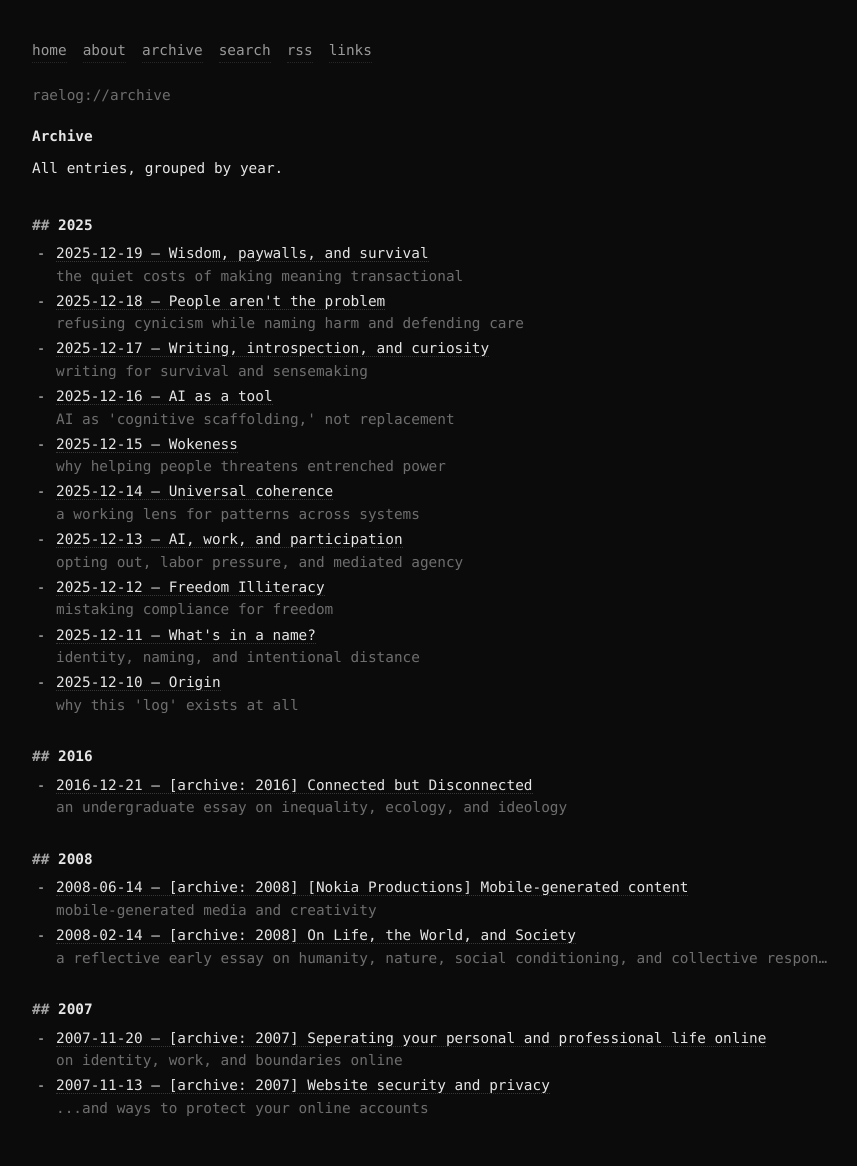
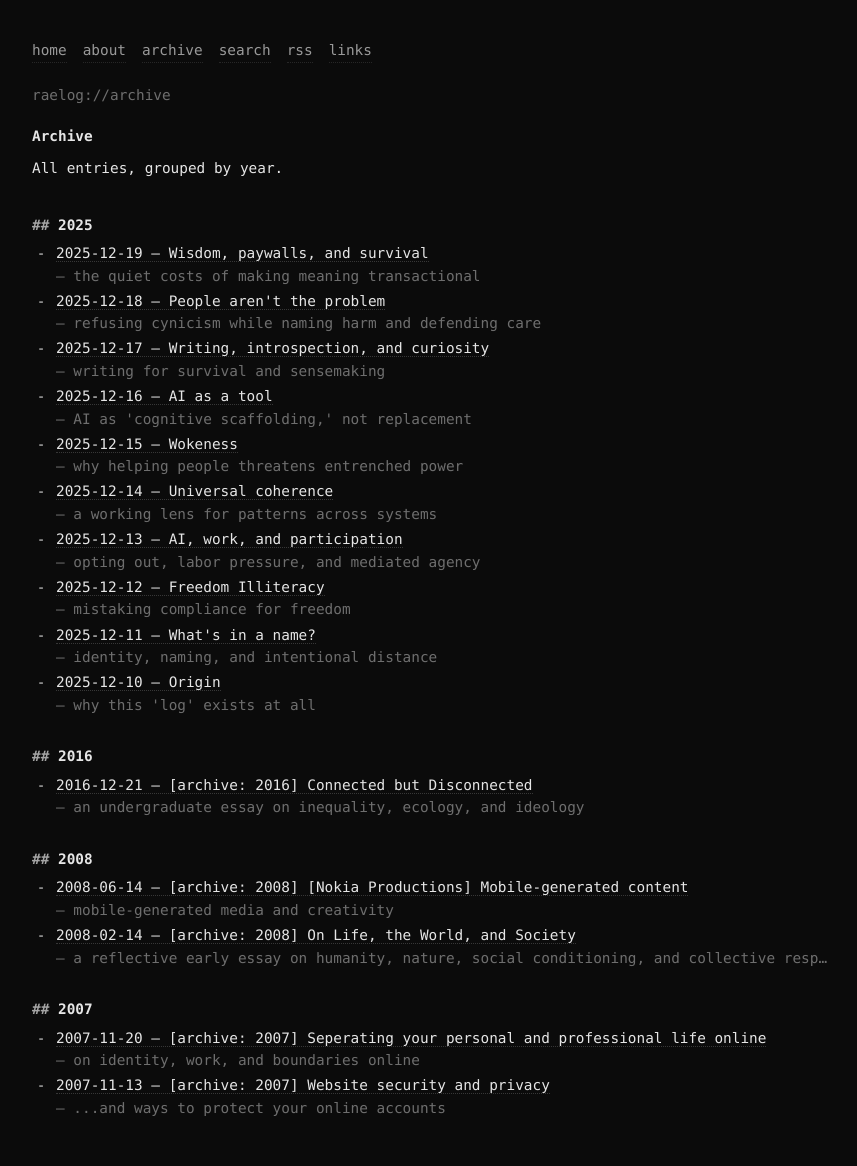
Before and after one commit to raelovejoy/raelog, a Jekyll site: the page built from archive.html, in a window 1280 px wide. Shown: the whole page, without its empty margins (208-1065 px from the left). Built offline with Jekyll 4.4.1, drawn with Linux system fonts in a browser that asks for light colours.

Commit message:
responsiveness optimization

```diff
--- a/assets/css/style.css
+++ b/assets/css/style.css
@@ -126,7 +126,7 @@
    Home post list styling
    --------------------------- */
 
-/* Desktop/tablet: single-line summaries with ellipsis */
+/* Desktop / tablet */
 .post-item {
   display: flex;
   align-items: baseline;
@@ -141,14 +141,19 @@
 .post-summary {
   flex: 1 1 auto;
   min-width: 0;
+  opacity: 0.45;
+  line-height: 1.5;
   white-space: nowrap;
   overflow: hidden;
   text-overflow: ellipsis;
-  opacity: 0.45;
-  line-height: 1.5;
 }
 
-/* Mobile: let summaries wrap instead of ellipsis */
+/* Add separator dash on non-mobile */
+.post-summary::before {
+  content: "— ";
+}
+
+/* Mobile: wrap cleanly, no dash */
 @media (max-width: 600px) {
   .post-item {
     flex-wrap: wrap;
@@ -159,4 +164,8 @@
     overflow: visible;
     text-overflow: clip;
   }
+
+  .post-summary::before {
+    content: "";
+  }
 }
--- a/index.html
+++ b/index.html
@@ -9,6 +9,7 @@
   <p class="sub">Field notes. Observations. Unfinished thoughts.</p>
 </header>
 
+<section class="list">
   <ul class="post-list">
     {% assign home_posts = site.posts | reject: "slug", nil %}
     {% for post in home_posts limit:15 %}
@@ -23,9 +24,7 @@
           </a>
 
           {% if post.summary %}
-          <span class="post-summary dim">
-            — {{ post.summary }}
-          </span>
+            <span class="post-summary dim">{{ post.summary }}</span>
           {% endif %}
         </li>
       {% endunless %}
```
Lines whose indentation alone changed are shown as unchanged.
